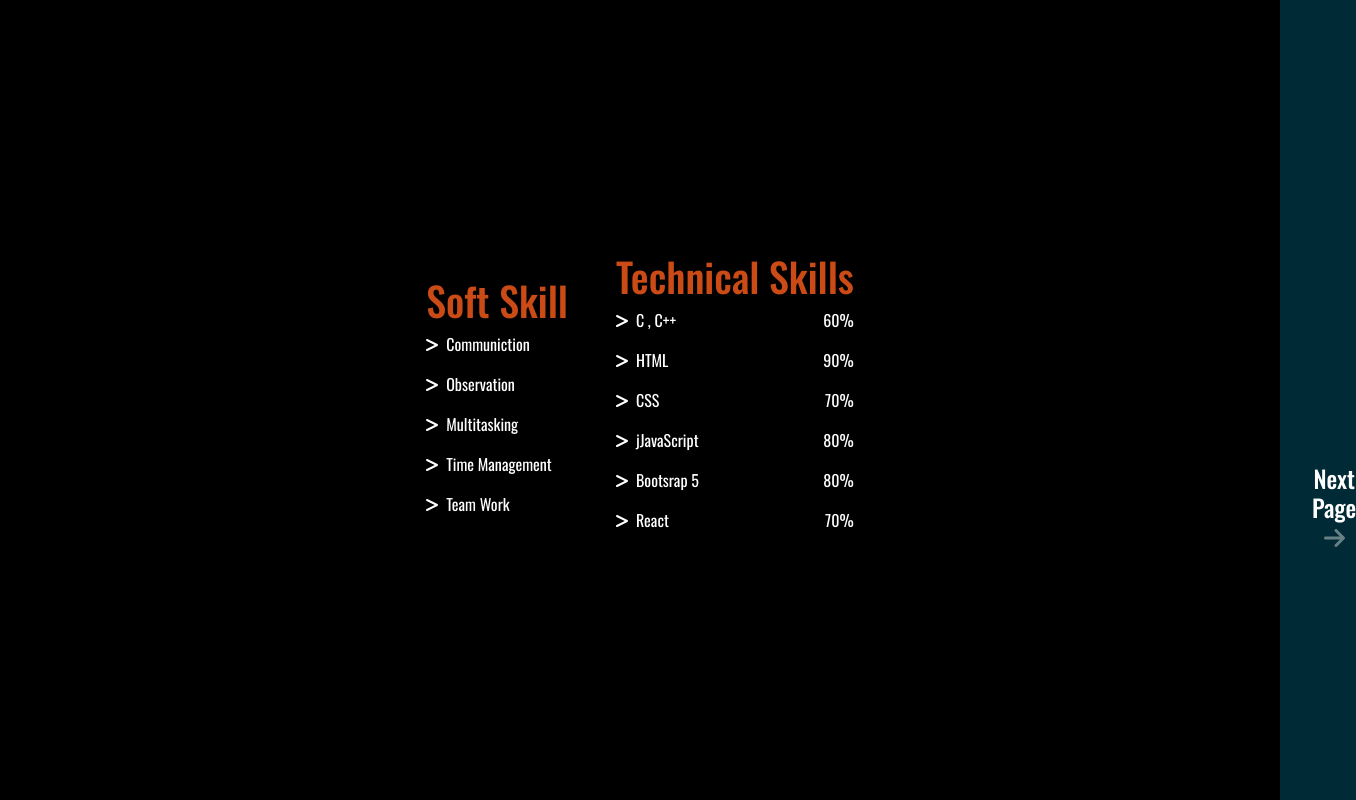
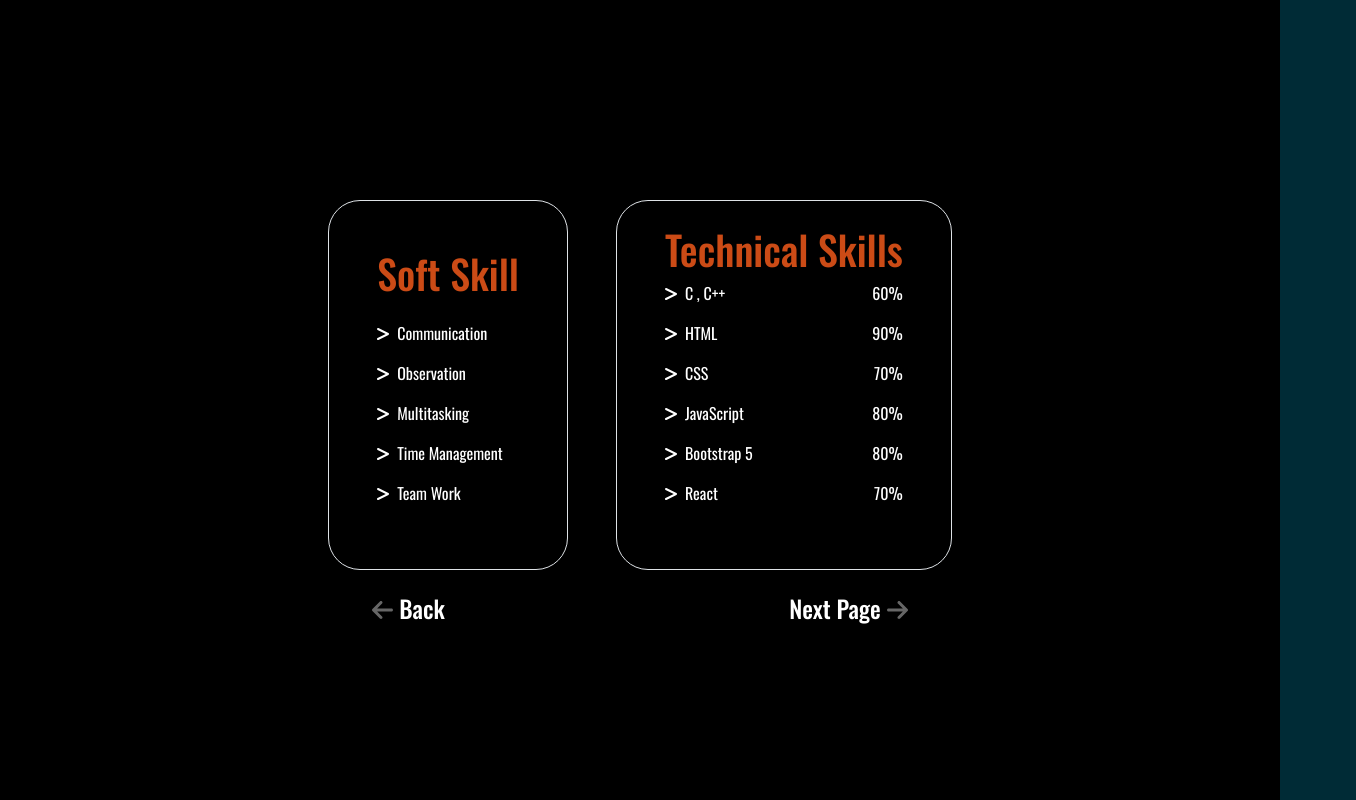
Before and after one commit to Amritha-Raveendran/portfolio-react, a React (Vite) app: page /skills in a window 1280 px wide. Shown: the whole page, 1356 px wide, since content can reach past the window. Built offline with nearby package versions, Linux system fonts and the light colour scheme.

Commit message:
Final Commit

```diff
--- a/src/components/Contacts.jsx
+++ b/src/components/Contacts.jsx
@@ -1,10 +1,8 @@
-import { faArrowLeft, faArrowRight, faInfinity } from '@fortawesome/free-solid-svg-icons'
+import { faArrowLeft,  faInfinity } from '@fortawesome/free-solid-svg-icons'
 import { FontAwesomeIcon } from '@fortawesome/react-fontawesome'
 import React from 'react'
 import { Button, Col, Container, Form, Row } from 'react-bootstrap'
-import { Bounce, toast } from 'react-toastify'
-
-import { ToastContainer } from 'react-toastify';
+import { Bounce, toast ,ToastContainer} from 'react-toastify'
 import { faGithub, faLinkedin, faTwitter, faWhatsapp } from '@fortawesome/free-brands-svg-icons'
 import { Link } from 'react-router-dom'
 import { useState } from 'react';
@@ -16,14 +14,16 @@ function Contacts() {
 
   const handleClose = () => setShow(false);
   const handleShow = () => setShow(true);
-  const handlbutton = () => {
-    toast.warning("Please Fill the form ...")
+
+  const handlebutton = () => {
+    // toast.warning("Please Fill the form ...")
+    alert("Please Fill the form ...")
   }
 
   return (
     <>
       <ToastContainer
-        position='top-left'
+        position='top-center'
         autoClose={3000}
         theme="light"
         transition={Bounce}
@@ -56,12 +56,12 @@ function Contacts() {
                       <Form.Label>Message</Form.Label>
                       <Form.Control as="textarea" rows={4} placeholder="Your message" />
                     </Form.Group>
-                    <Button onClick={handlbutton} className='form-control mt-2' variant="primary" type="submit">
+                    <Button onClick={handlebutton} className='form-control mt-2' variant="primary" type="submit">
                       Send Message
                     </Button>
                   </Form>
                 </Col>
-                <Col md={6} className="text-center d-flex flex-column justify-content-center">
+                <Col md={6} className="text-center d-flex flex-column justify-content-center mt-4">
                   <h4>Connect with me</h4>
                   <div className="d-flex justify-content-center gap-3 mt-3">
                     <a href="https://www.linkedin.com/in/amritharaveendran/" target="_blank" rel="noopener noreferrer">
@@ -84,13 +84,11 @@ function Contacts() {
 
 
                   {/* MODAL */}
-                  <Modal show={show} onHide={handleClose} size='lg'>
-                    <Modal.Header closeButton>
+                  <Modal show={show} onHide={handleClose} centered size='lg' className='body-black'>
 
-                    </Modal.Header>
-                    <Modal.Body className='text-center'>Thank you , for visiting.</Modal.Body>
+                    <Modal.Body className='text-center text-light' style={{fontSize:"30px"}} >Thank you , for visiting.</Modal.Body>
                     <Modal.Footer>
-                      <Button variant="secondary" onClick={handleClose}>
+                      <Button variant="primary" onClick={handleClose}>
                         Close
                       </Button>
 
--- a/src/components/Projects.jsx
+++ b/src/components/Projects.jsx
@@ -1,4 +1,4 @@
-import { faArrowRight, faInfinity } from '@fortawesome/free-solid-svg-icons';
+import { faArrowLeft, faArrowRight, faInfinity } from '@fortawesome/free-solid-svg-icons';
 import { FontAwesomeIcon } from '@fortawesome/react-fontawesome';
 import React from 'react'
 import Card from 'react-bootstrap/Card';
@@ -175,7 +175,10 @@ function Projects() {
 
         </div>
 
-        <Link className="position-absolute bottom-0 end-0 text-white m-5" to={'/contacts'} style={{textDecoration:"none",textAlign:'right'}}><h4 className=' mt-3 text-white'>Next Page <FontAwesomeIcon icon={faArrowRight} fade style={{color: "#ffffff",}} /> </h4></Link>
+        <div className="conatiner-fluid d-flex justify-content-end">
+        <Link className=" text-center text-white m-5 " to={'/skills'} style={{textDecoration:"none",textAlign:'right'}}><h4 className=' mt-3 text-white'> <FontAwesomeIcon icon={faArrowLeft} fade style={{color: "#ffffff",}} /> Back </h4></Link>
+        <Link className=" text-center text-white m-5 " to={'/contacts'} style={{textDecoration:"none",textAlign:'right'}}><h4 className=' mt-3 text-white'>Next Page <FontAwesomeIcon icon={faArrowRight} fade style={{color: "#ffffff",}} /> </h4></Link>
+        </div>
       </div>
 
     </>
--- a/src/components/Skills.jsx
+++ b/src/components/Skills.jsx
@@ -1,68 +1,73 @@
-import { faArrowRight, faGreaterThan } from '@fortawesome/free-solid-svg-icons'
+import { faArrowLeft, faArrowRight, faGreaterThan } from '@fortawesome/free-solid-svg-icons'
 import { FontAwesomeIcon } from '@fortawesome/react-fontawesome'
 import React from 'react'
 import { Link } from 'react-router-dom'
+import "../index.css";
+
 
 function Skills() {
     return (
         <>
-            <div className="container-fluid d-flex  flex-column flex-lg-row justify-content-center align-items-center  vh-100 bg-black px-3" >
-                <div className="container d-flex  flex-column flex-md-row justify-content-center align-items-center gap-5 " style={{ gap: "300px" }}>
-                    <div className='mt-2'>
+            <div className="container-fluid  vh-100 w-100 bg-black px-3" >
+
+
+                <div className="container d-flex  flex-column flex-md-row justify-content-center align-items-center gap-5 " style={{ gap: "600px" }}>
+                    <div className='custom-margin border p-5 rounded-5 ' >
                         <h1 className='text-warning'>Soft Skill</h1>
-                        <div className='d-flex justify-content-between'>
-                            <p className='text-white'><FontAwesomeIcon icon={faGreaterThan} style={{ color: "#ffffff", wordWrap:"break-word",whiteSpace:"normal"}} className='me-2' />Communiction</p>
+                        <div className='d-flex justify-content-between mt-4'>
+                            <p className='text-white'><FontAwesomeIcon icon={faGreaterThan} style={{ color: "#ffffff", wordWrap: "break-word", whiteSpace: "normal" }} className='me-2' />Communication</p>
 
                         </div>
                         <div className='d-flex justify-content-between'>
-                            <p className='text-white'><FontAwesomeIcon icon={faGreaterThan} style={{ color: "#ffffff",  wordWrap:"break-word",whiteSpace:"normal"}} className='me-2' />Observation</p>
+                            <p className='text-white'><FontAwesomeIcon icon={faGreaterThan} style={{ color: "#ffffff", wordWrap: "break-word", whiteSpace: "normal" }} className='me-2' />Observation</p>
                         </div>
 
                         <div className='d-flex justify-content-between'>
-                            <p className='text-white'><FontAwesomeIcon icon={faGreaterThan} style={{ color: "#ffffff", wordWrap:"break-word",whiteSpace:"normal" }} className='me-2' />Multitasking</p>
+                            <p className='text-white'><FontAwesomeIcon icon={faGreaterThan} style={{ color: "#ffffff", wordWrap: "break-word", whiteSpace: "normal" }} className='me-2' />Multitasking</p>
                         </div>
                         <div className='d-flex justify-content-between'>
-                            <p className='text-white'><FontAwesomeIcon icon={faGreaterThan} style={{ color: "#ffffff", wordWrap:"break-word",whiteSpace:"normal" }} className='me-2' />Time Management</p>
+                            <p className='text-white'><FontAwesomeIcon icon={faGreaterThan} style={{ color: "#ffffff", wordWrap: "break-word", whiteSpace: "normal" }} className='me-2' />Time Management</p>
 
                         </div>
                         <div className='d-flex justify-content-between'>
-                            <p className='text-white'><FontAwesomeIcon icon={faGreaterThan} style={{ color: "#ffffff", wordWrap:"break-word",whiteSpace:"normal" }} className='me-2' />Team Work</p>
+                            <p className='text-white'><FontAwesomeIcon icon={faGreaterThan} style={{ color: "#ffffff", wordWrap: "break-word", whiteSpace: "normal" }} className='me-2' />Team Work</p>
 
                         </div>
 
                     </div>
-                    <div >
-                        <h1 className='text-warning'>Technical Skills</h1>
+                    <div className='custom-margin border p-5 rounded-5 pt-4' >
+                        <h1 className='text-warning '>Technical Skills</h1>
                         <div className='d-flex justify-content-between'>
-                            <p className='text-white'><FontAwesomeIcon icon={faGreaterThan} style={{ color: "#ffffff" , wordWrap:"break-word",whiteSpace:"normal"}} className='me-2' />C , C++</p>
+                            <p className='text-white'><FontAwesomeIcon icon={faGreaterThan} style={{ color: "#ffffff", wordWrap: "break-word", whiteSpace: "normal" }} className='me-2' />C , C++</p>
                             <p className='text-white'>60%</p>
                         </div>
 
                         <div className='d-flex justify-content-between'>
-                            <p className='text-white'><FontAwesomeIcon icon={faGreaterThan} style={{ color: "#ffffff", wordWrap:"break-word",whiteSpace:"normal" }} className='me-2' />HTML</p>
+                            <p className='text-white'><FontAwesomeIcon icon={faGreaterThan} style={{ color: "#ffffff", wordWrap: "break-word", whiteSpace: "normal" }} className='me-2' />HTML</p>
                             <p className='text-white'>90%</p>
                         </div>
                         <div className='d-flex justify-content-between'>
-                            <p className='text-white'><FontAwesomeIcon icon={faGreaterThan} style={{ color: "#ffffff", wordWrap:"break-word",whiteSpace:"normal" }} className='me-2' />CSS</p>
+                            <p className='text-white'><FontAwesomeIcon icon={faGreaterThan} style={{ color: "#ffffff", wordWrap: "break-word", whiteSpace: "normal" }} className='me-2' />CSS</p>
                             <p className='text-white'>70%</p>
                         </div>
                         <div className='d-flex justify-content-between'>
-                            <p className='text-white'><FontAwesomeIcon icon={faGreaterThan} style={{ color: "#ffffff", wordWrap:"break-word",whiteSpace:"normal"  }} className='me-2' />jJavaScript</p>
+                            <p className='text-white'><FontAwesomeIcon icon={faGreaterThan} style={{ color: "#ffffff", wordWrap: "break-word", whiteSpace: "normal" }} className='me-2' />JavaScript</p>
                             <p className='text-white'>80%</p>
                         </div>
                         <div className='d-flex justify-content-between'>
-                            <p className='text-white'><FontAwesomeIcon icon={faGreaterThan} style={{ color: "#ffffff", wordWrap:"break-word",whiteSpace:"normal"  }} className='me-2' />Bootsrap 5</p>
+                            <p className='text-white'><FontAwesomeIcon icon={faGreaterThan} style={{ color: "#ffffff", wordWrap: "break-word", whiteSpace: "normal" }} className='me-2' />Bootstrap 5</p>
                             <p className='text-white'>80%</p>
                         </div>
                         <div className='d-flex justify-content-between'>
-                            <p className='text-white'><FontAwesomeIcon icon={faGreaterThan} style={{ color: "#ffffff", wordWrap:"break-word",whiteSpace:"normal"  }} className='me-2' />React</p>
+                            <p className='text-white'><FontAwesomeIcon icon={faGreaterThan} style={{ color: "#ffffff", wordWrap: "break-word", whiteSpace: "normal" }} className='me-2' />React</p>
                             <p className='text-white'>70%</p>
                         </div>
                     </div>
                 </div>
-                <div>
-                <Link className="position-absolute   m-5 text-white text-center d-block " to={'/projects'} style={{textDecoration:"none",textAlign:'right'}}><h4 className=' mt-3 text-white'>Next Page <FontAwesomeIcon icon={faArrowRight} fade style={{color: "#ffffff",}} /> </h4></Link>
 
+                <div className="container-fluid d-flex justify-content-evenly mt-4 mb-5">
+                    <Link className="d-block text-center text-white " to={'/about'} style={{ textDecoration: "none", }}><h4 className='  text-white'> <FontAwesomeIcon icon={faArrowLeft} fade style={{ color: "#ffffff", }} /> Back </h4></Link>
+                    <Link className="d-block text-center text-white  " to={'/projects'} style={{ textDecoration: "none", }}><h4 className=' text-white'>Next Page <FontAwesomeIcon icon={faArrowRight} fade style={{ color: "#ffffff", }} /> </h4></Link>
                 </div>
             </div>
 
--- a/src/index.css
+++ b/src/index.css
@@ -0,0 +1,9 @@
+.custom-margin {
+    margin-top: 20px;
+  }
+
+  @media (min-width: 992px) {
+    .custom-margin {
+      margin-top: 200px;
+    }
+  }
```
